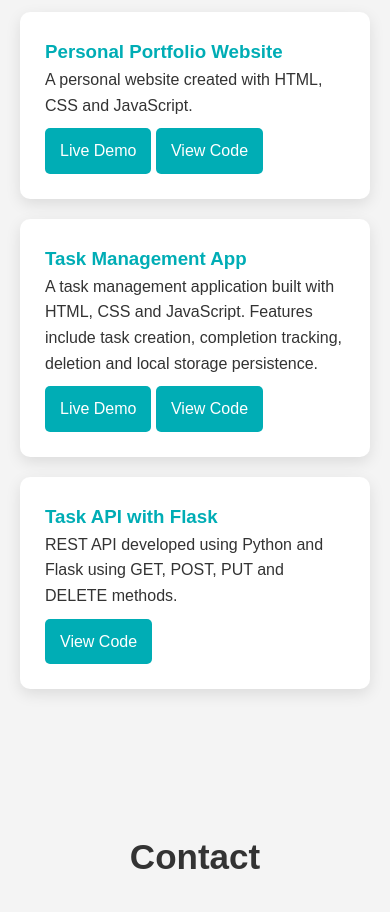
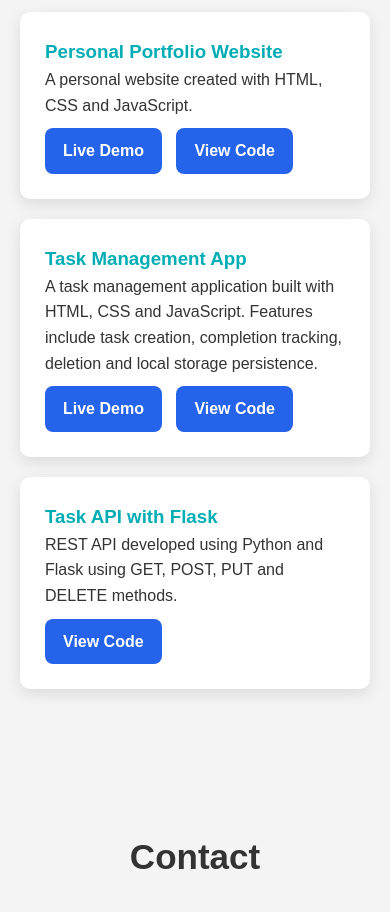
Before and after one commit to darvin-14/personal-portfolio, a plain HTML site: page index.html in a window 390 px wide. Shown: the part 1580-2492 px from the top of the page. Drawn offline with Linux system fonts and the light colour scheme.

Commit message:
Style project buttons

```diff
--- a/styles.css
+++ b/styles.css
@@ -497,4 +497,22 @@ img.profile-pic {
     .hero p {
         font-size: 16px;
     }
+
+    .project-btn {
+    display: inline-block;
+    margin-top: 10px;
+    margin-right: 10px;
+    padding: 10px 18px;
+    background-color: #2563eb;
+    color: white;
+    text-decoration: none;
+    border-radius: 8px;
+    font-weight: bold;
+    transition: 0.3s;
+  }
+
+  .project-btn:hover {
+    background-color: #1d4ed8;
+    transform: translateY(-2px);
+  }
 }
```
